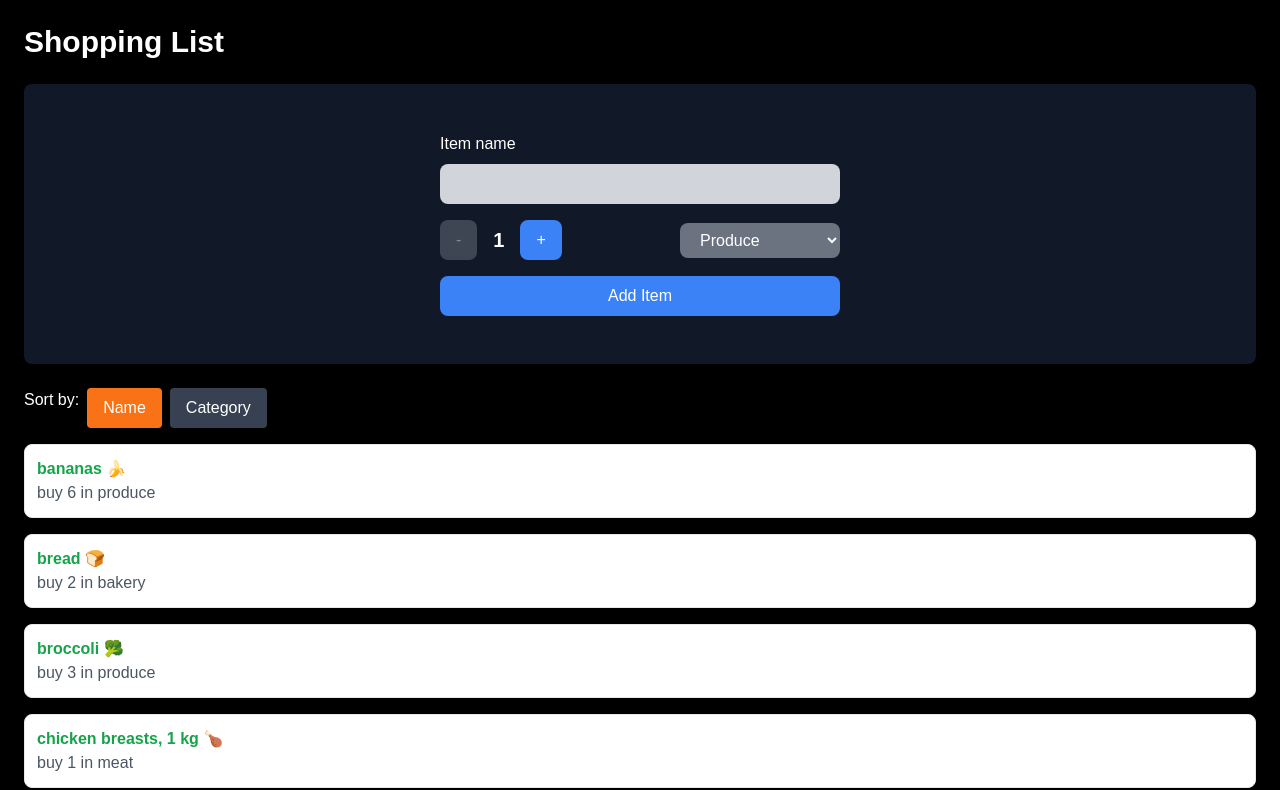
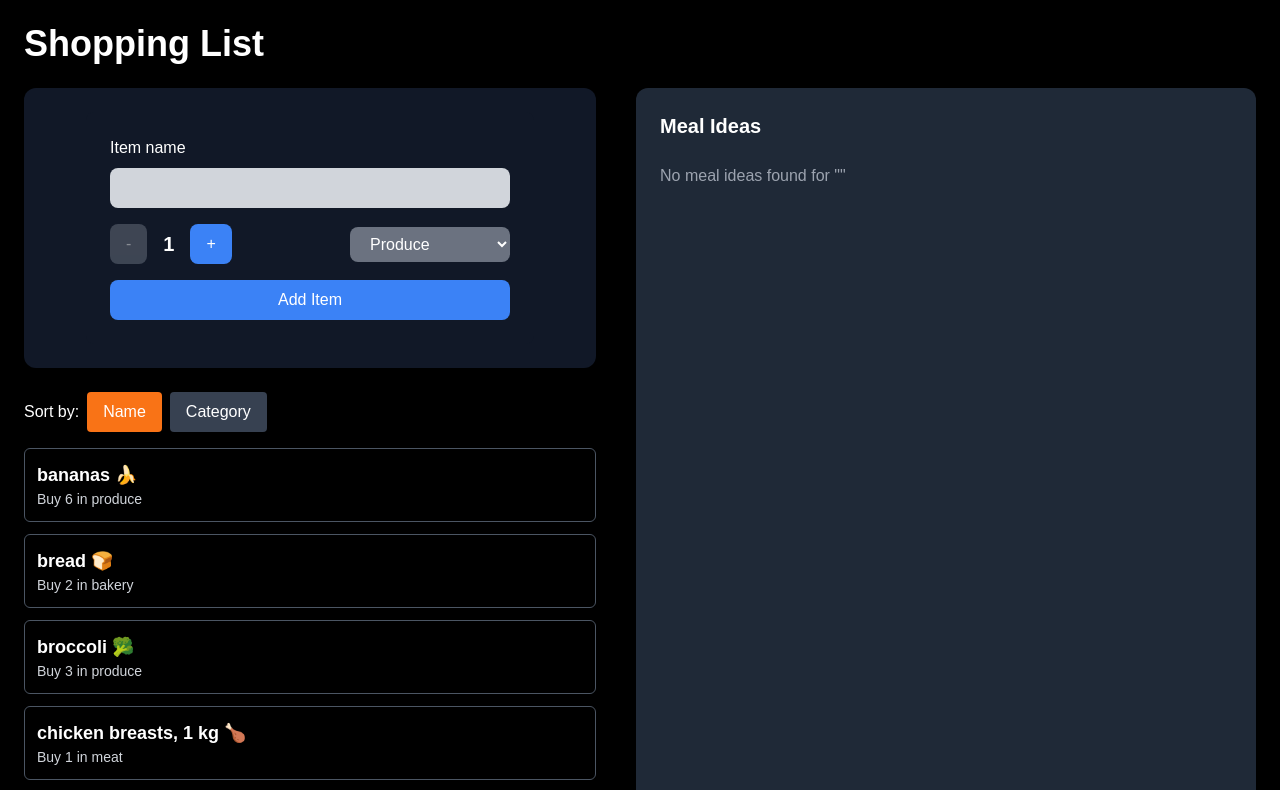
Before and after one commit to Pairphtrp/cprg306-assignments, a Next.js app: page /week-8 in a window 1280 px wide. Shown: the top 790 px of the page. Built offline with nearby package versions, Linux system fonts and the light colour scheme.

Commit message:
week-8 updated

```diff
--- a/app/week-8/item-list.js
+++ b/app/week-8/item-list.js
@@ -1,8 +1,9 @@
 "use client";
+
 import { useState } from "react";
 import Item from "./item";
 
-export default function ItemList({ items }) {
+export default function ItemList({ items, onItemSelect }) {
   const [sortBy, setSortBy] = useState("name");
 
   const sortedItems = [...items].sort((a, b) => {
@@ -13,24 +14,30 @@ export default function ItemList({ items }) {
 
   return (
     <div className="mt-4">
-      <div className="flex gap-2 mb-4">
-        <span>Sort by:</span>
+      <div className="flex gap-2 mb-4 items-center">
+        <span className="text-white">Sort by:</span>
         <button
-          className={`px-4 py-2 text-white rounded ${sortBy === "name" ? "bg-orange-500" : "bg-gray-700"}`}
+          className={`px-4 py-2 rounded ${sortBy === "name" ? "bg-orange-500" : "bg-gray-700"}`}
           onClick={() => setSortBy("name")}
         >
           Name
         </button>
         <button
-          className={`px-4 py-2 text-white rounded ${sortBy === "category" ? "bg-orange-500" : "bg-gray-700"}`}
+          className={`px-4 py-2 rounded ${sortBy === "category" ? "bg-orange-500" : "bg-gray-700"}`}
           onClick={() => setSortBy("category")}
         >
           Category
         </button>
       </div>
-      <ul className="space-y-4">
+      <ul className="space-y-3">
         {sortedItems.map((item) => (
-          <Item key={item.id} {...item} />
+          <Item
+            key={item.id}
+            name={item.name}
+            quantity={item.quantity}
+            category={item.category}
+            onSelect={onItemSelect}
+          />
         ))}
       </ul>
     </div>
--- a/app/week-8/item.js
+++ b/app/week-8/item.js
@@ -1,15 +1,13 @@
 "use client";
-import React from "react";
 
-const Item = ({ name, quantity, category }) => {
+export default function Item({ name, quantity, category, onSelect }) {
   return (
-    <li className="border p-3 rounded-lg shadow-sm bg-white flex justify-between items-start">
-    <div>
-      <span className="font-semibold text-green-600 block">{name}</span>
-      <span className="text-gray-600"> buy {quantity} in {category}</span>
-    </div>
-
-  </li>
-);
-};
-export default Item;
+    <li
+      className="border border-gray-600 p-3 rounded-md cursor-pointer hover:bg-gray-700"
+      onClick={() => onSelect({ name, quantity, category })}
+    >
+      <div className="font-semibold text-lg">{name}</div>
+      <div className="text-sm text-gray-300">Buy {quantity} in {category}</div>
+    </li>
+  );
+}
--- a/app/week-8/meal-ideas.js
+++ b/app/week-8/meal-ideas.js
@@ -0,0 +1,91 @@
+// meal-ideas.js
+"use client";
+
+import { useState, useEffect } from "react";
+
+// Fetch meal ideas list
+async function fetchMealIdeas(ingredient) {
+  if (!ingredient) return [];
+  try {
+    const response = await fetch(
+      `https://www.themealdb.com/api/json/v1/1/filter.php?i=${ingredient}`
+    );
+    const data = await response.json();
+    return data.meals || [];
+  } catch (error) {
+    console.error("Error fetching meal ideas:", error);
+    return [];
+  }
+}
+
+// Fetch meal details (ingredients and instructions)
+async function fetchMealDetails(mealId) {
+  try {
+    const response = await fetch(
+      `https://www.themealdb.com/api/json/v1/1/lookup.php?i=${mealId}`
+    );
+    const data = await response.json();
+    return data.meals[0];
+  } catch (error) {
+    console.error("Error fetching meal details:", error);
+    return null;
+  }
+}
+
+// MealIdeas Component
+export default function MealIdeas({ ingredient }) {
+  const [meals, setMeals] = useState([]);
+  const [selectedMeal, setSelectedMeal] = useState(null);
+
+  async function loadMealIdeas() {
+    const ideas = await fetchMealIdeas(ingredient);
+    setMeals(ideas);
+    setSelectedMeal(null);
+  }
+
+  async function handleMealClick(mealId) {
+    const details = await fetchMealDetails(mealId);
+    setSelectedMeal(details);
+  }
+
+  useEffect(() => {
+    loadMealIdeas();
+  }, [ingredient]);
+
+  return (
+    <div>
+      <h2 className="text-xl font-bold mb-4">Meal Ideas</h2>
+      {ingredient && <p className="mb-2">Here are some meal ideas using <strong>{ingredient}</strong>:</p>}
+      <ul className="divide-y divide-gray-700 mb-4">
+        {meals.map((meal) => (
+          <li
+            key={meal.idMeal}
+            className="py-2 hover:bg-gray-700 px-2 rounded cursor-pointer"
+            onClick={() => handleMealClick(meal.idMeal)}
+          >
+            {meal.strMeal}
+          </li>
+        ))}
+        {meals.length === 0 && (
+          <li className="py-2 text-gray-400">No meal ideas found for "{ingredient}"</li>
+        )}
+      </ul>
+      {selectedMeal && (
+        <div className="bg-gray-700 p-4 rounded mt-4">
+          <h3 className="text-lg font-bold mb-2">{selectedMeal.strMeal} Ingredients:</h3>
+          <ul className="list-disc pl-5">
+            {Array.from({ length: 20 }, (_, i) => i + 1)
+              .map((num) => ({
+                ingredient: selectedMeal[`strIngredient${num}`],
+                measure: selectedMeal[`strMeasure${num}`],
+              }))
+              .filter((item) => item.ingredient && item.ingredient.trim() !== "")
+              .map((item, index) => (
+                <li key={index}>{item.ingredient} - {item.measure}</li>
+              ))}
+          </ul>
+        </div>
+      )}
+    </div>
+  );
+}
--- a/app/week-8/page.js
+++ b/app/week-8/page.js
@@ -1,27 +1,43 @@
 "use client";
+
 import { useState } from "react";
+import NewItem from "./new-item";
 import ItemList from "./item-list";
-import NewItem from "./new-item";
+import MealIdeas from "./meal-ideas";
 import itemsData from "./items.json";
 
 export default function Page() {
   const [items, setItems] = useState(itemsData);
   const [idCounter, setIdCounter] = useState(itemsData.length + 1);
+  const [selectedItemName, setSelectedItemName] = useState("");
 
-  const handleAddItem = (newItem) => {
+  function handleAddItem(newItem) {
     newItem.id = idCounter.toString();
     setItems([...items, newItem]);
     setIdCounter(idCounter + 1);
-  };
+  }
+
+  function handleItemSelect(item) {
+    const cleanedName = item.name
+      .split(",")[0]
+      .replace(/[^\p{L}\p{N}\s]/gu, "")
+      .trim();
+    setSelectedItemName(cleanedName);
+  }
 
   return (
     <main className="p-6 bg-black text-white min-h-screen">
-      <h1 className="text-3xl font-bold mb-6">Shopping List</h1>
-      <div className="bg-gray-900 p-6 rounded-lg shadow-lg">
-        <NewItem onAddItem={handleAddItem} />
-      </div>
-      <div className="mt-6">
-        <ItemList items={items} />
+      <h1 className="text-4xl font-bold mb-6">Shopping List</h1>
+      <div className="flex flex-col lg:flex-row gap-10">
+        <div className="flex-1 space-y-6">
+          <div className="bg-gray-900 p-6 rounded-xl shadow-xl">
+            <NewItem onAddItem={handleAddItem} />
+          </div>
+          <ItemList items={items} onItemSelect={handleItemSelect} />
+        </div>
+        <div className="flex-1 bg-gray-800 p-6 rounded-xl shadow-xl">
+          <MealIdeas ingredient={selectedItemName} />
+        </div>
       </div>
     </main>
   );
```
